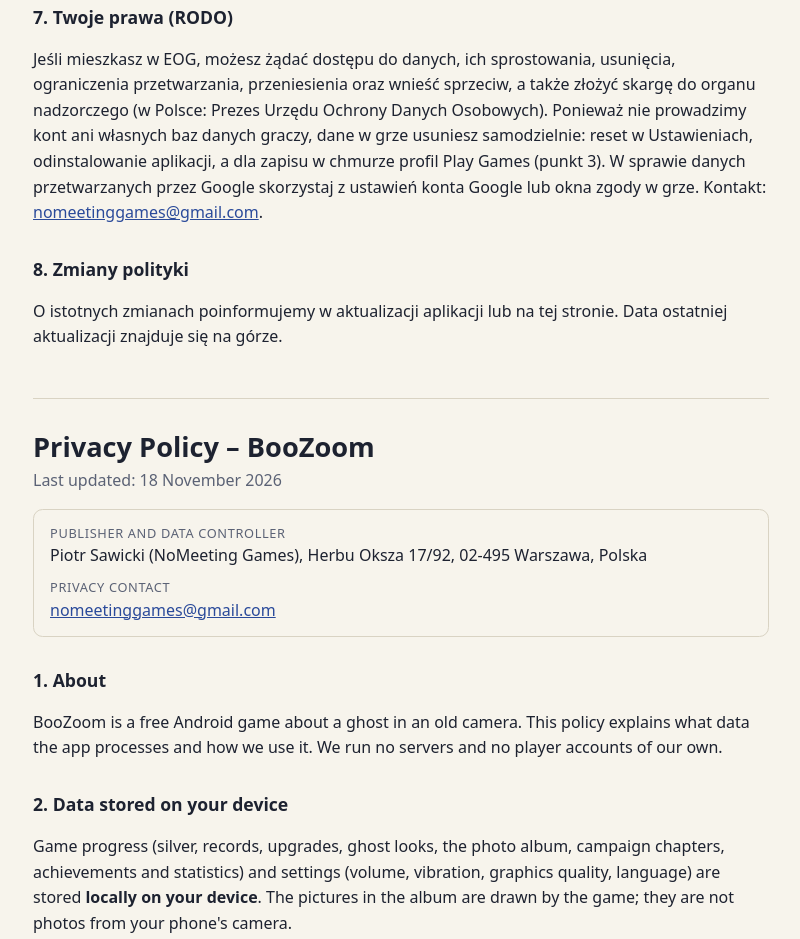
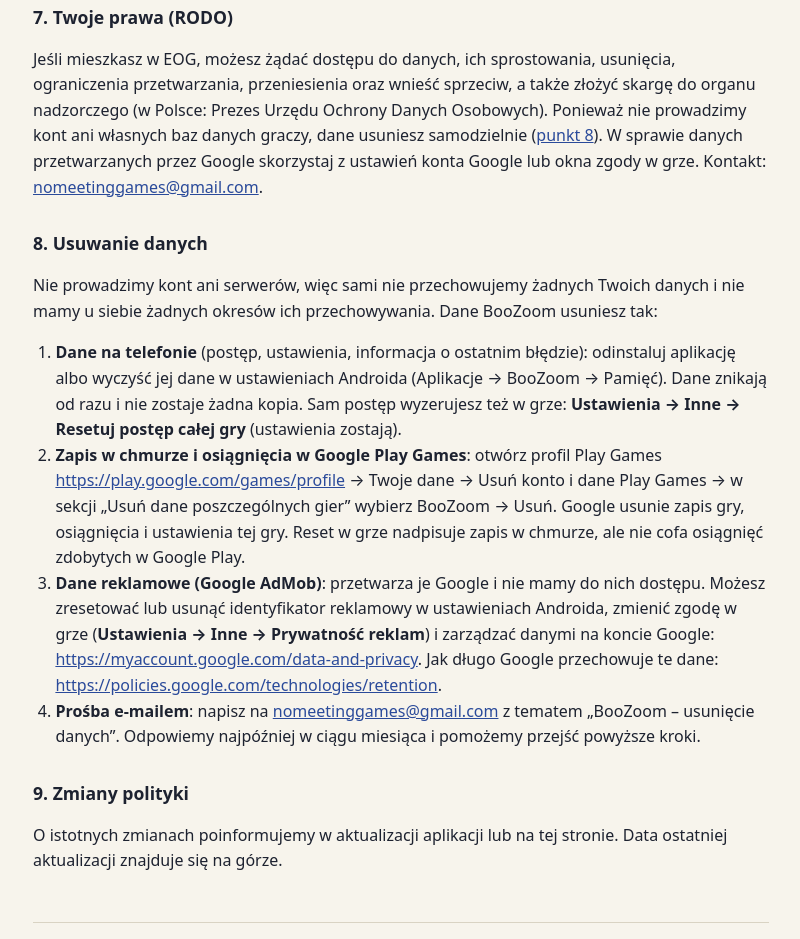
Before and after one commit to NoMeetingGames/boozoom-privacy, a plain HTML site: page index.html in a window 1280 px wide. Shown: the part 2157-3096 px from the top of the page, without its empty margins (239-1039 px from the left). Drawn offline with Linux system fonts and the light colour scheme.

Commit message:
Sekcja „Usuwanie danych” (#usuwanie-danych / #delete-data) pod link w Play Console
Co-Authored-By: Claude Opus 5.5 <noreply@anthropic.com>
Claude-Session: https://claude.ai/code/session_01WhanNj4MBNjMFLNWtHcdCB

```diff
--- a/index.html
+++ b/index.html
@@ -20,6 +20,7 @@ dt{font-size:.8rem;color:var(--mute);text-transform:uppercase;letter-spacing:.05
 dd{margin:0 0 .5rem}dd:last-child{margin:0}
 a{color:var(--acc);overflow-wrap:anywhere}
 ol{padding-left:1.4rem}
+h2[id]{scroll-margin-top:1rem}
 section+section{margin-top:3rem;padding-top:1rem;border-top:1px solid var(--line)}
 </style>
 </head>
@@ -62,8 +63,16 @@ section+section{margin-top:3rem;padding-top:1rem;border-top:1px solid var(--line
 <h2>6. Wiek użytkowników</h2>
 <p>Gra jest przeznaczona dla osób od 13 roku życia. Nie kierujemy jej do dzieci i świadomie nie zbieramy danych od dzieci poniżej 13 lat. Jeśli uważasz, że dziecko poniżej tego wieku korzysta z gry, napisz do nas.</p>
 <h2>7. Twoje prawa (RODO)</h2>
-<p>Jeśli mieszkasz w EOG, możesz żądać dostępu do danych, ich sprostowania, usunięcia, ograniczenia przetwarzania, przeniesienia oraz wnieść sprzeciw, a także złożyć skargę do organu nadzorczego (w Polsce: Prezes Urzędu Ochrony Danych Osobowych). Ponieważ nie prowadzimy kont ani własnych baz danych graczy, dane w grze usuniesz samodzielnie: reset w Ustawieniach, odinstalowanie aplikacji, a dla zapisu w chmurze profil Play Games (punkt 3). W sprawie danych przetwarzanych przez Google skorzystaj z ustawień konta Google lub okna zgody w grze. Kontakt: <a href="mailto:nomeetinggames@gmail.com">nomeetinggames@gmail.com</a>.</p>
-<h2>8. Zmiany polityki</h2>
+<p>Jeśli mieszkasz w EOG, możesz żądać dostępu do danych, ich sprostowania, usunięcia, ograniczenia przetwarzania, przeniesienia oraz wnieść sprzeciw, a także złożyć skargę do organu nadzorczego (w Polsce: Prezes Urzędu Ochrony Danych Osobowych). Ponieważ nie prowadzimy kont ani własnych baz danych graczy, dane usuniesz samodzielnie (<a href="#usuwanie-danych">punkt 8</a>). W sprawie danych przetwarzanych przez Google skorzystaj z ustawień konta Google lub okna zgody w grze. Kontakt: <a href="mailto:nomeetinggames@gmail.com">nomeetinggames@gmail.com</a>.</p>
+<h2 id="usuwanie-danych">8. Usuwanie danych</h2>
+<p>Nie prowadzimy kont ani serwerów, więc sami nie przechowujemy żadnych Twoich danych i nie mamy u siebie żadnych okresów ich przechowywania. Dane BooZoom usuniesz tak:</p>
+<ol>
+<li><strong>Dane na telefonie</strong> (postęp, ustawienia, informacja o ostatnim błędzie): odinstaluj aplikację albo wyczyść jej dane w ustawieniach Androida (Aplikacje → BooZoom → Pamięć). Dane znikają od razu i nie zostaje żadna kopia. Sam postęp wyzerujesz też w grze: <strong>Ustawienia → Inne → Resetuj postęp całej gry</strong> (ustawienia zostają).</li>
+<li><strong>Zapis w chmurze i osiągnięcia w Google Play Games</strong>: otwórz profil Play Games <a href="https://play.google.com/games/profile">https://play.google.com/games/profile</a> → Twoje dane → Usuń konto i dane Play Games → w sekcji „Usuń dane poszczególnych gier” wybierz BooZoom → Usuń. Google usunie zapis gry, osiągnięcia i ustawienia tej gry. Reset w grze nadpisuje zapis w chmurze, ale nie cofa osiągnięć zdobytych w Google Play.</li>
+<li><strong>Dane reklamowe (Google AdMob)</strong>: przetwarza je Google i nie mamy do nich dostępu. Możesz zresetować lub usunąć identyfikator reklamowy w ustawieniach Androida, zmienić zgodę w grze (<strong>Ustawienia → Inne → Prywatność reklam</strong>) i zarządzać danymi na koncie Google: <a href="https://myaccount.google.com/data-and-privacy">https://myaccount.google.com/data-and-privacy</a>. Jak długo Google przechowuje te dane: <a href="https://policies.google.com/technologies/retention">https://policies.google.com/technologies/retention</a>.</li>
+<li><strong>Prośba e-mailem</strong>: napisz na <a href="mailto:nomeetinggames@gmail.com?subject=BooZoom%20%E2%80%93%20usuni%C4%99cie%20danych">nomeetinggames@gmail.com</a> z tematem „BooZoom – usunięcie danych”. Odpowiemy najpóźniej w ciągu miesiąca i pomożemy przejść powyższe kroki.</li>
+</ol>
+<h2>9. Zmiany polityki</h2>
 <p>O istotnych zmianach poinformujemy w aktualizacji aplikacji lub na tej stronie. Data ostatniej aktualizacji znajduje się na górze.</p>
 </section>
 <section id="en" lang="en">
@@ -102,8 +111,16 @@ section+section{margin-top:3rem;padding-top:1rem;border-top:1px solid var(--line
 <h2>6. Age</h2>
 <p>The game is intended for users aged 13 and over. It is not directed at children and we do not knowingly collect data from children under 13. If you believe a younger child is using the game, please contact us.</p>
 <h2>7. Your rights (GDPR)</h2>
-<p>If you live in the EEA you may request access, rectification, erasure, restriction, portability, object to processing, and lodge a complaint with your supervisory authority. We keep no accounts or player databases, so you can delete your game data yourself: reset in Settings, uninstall the app, and for the cloud save use your Play Games profile (section 3). For data processed by Google use your Google account settings or the in-game consent dialog. Contact: <a href="mailto:nomeetinggames@gmail.com">nomeetinggames@gmail.com</a>.</p>
-<h2>8. Changes</h2>
+<p>If you live in the EEA you may request access, rectification, erasure, restriction, portability, object to processing, and lodge a complaint with your supervisory authority. We keep no accounts or player databases, so you can delete your data yourself (<a href="#delete-data">section 8</a>). For data processed by Google use your Google account settings or the in-game consent dialog. Contact: <a href="mailto:nomeetinggames@gmail.com">nomeetinggames@gmail.com</a>.</p>
+<h2 id="delete-data">8. Deleting your data</h2>
+<p>We run no accounts or servers, so we do not store any of your data ourselves and have no retention periods of our own. To delete BooZoom data:</p>
+<ol>
+<li><strong>Data on your phone</strong> (progress, settings, the last error note): uninstall the app or clear its data in Android settings (Apps → BooZoom → Storage). It is deleted immediately and no copy remains. You can also reset just the progress in the game: <strong>Settings → Other → Reset all game progress</strong> (settings are kept).</li>
+<li><strong>Cloud save and achievements in Google Play Games</strong>: open your Play Games profile <a href="https://play.google.com/games/profile">https://play.google.com/games/profile</a> → Your data → Delete Play Games account &amp; data → under “Delete individual game data” choose BooZoom → Delete. Google deletes the saved game, achievements and game settings. Resetting in the game overwrites the cloud save but does not remove achievements already unlocked in Google Play.</li>
+<li><strong>Advertising data (Google AdMob)</strong>: processed by Google; we have no access to it. You can reset or delete your advertising ID in Android settings, change your consent in the game (<strong>Settings → Other → Ad privacy</strong>) and manage data in your Google account: <a href="https://myaccount.google.com/data-and-privacy">https://myaccount.google.com/data-and-privacy</a>. How long Google keeps it: <a href="https://policies.google.com/technologies/retention">https://policies.google.com/technologies/retention</a>.</li>
+<li><strong>Request by email</strong>: write to <a href="mailto:nomeetinggames@gmail.com?subject=BooZoom%20%E2%80%93%20data%20deletion">nomeetinggames@gmail.com</a> with the subject “BooZoom – data deletion”. We will reply within one month and help you with the steps above.</li>
+</ol>
+<h2>9. Changes</h2>
 <p>We will announce material changes in an app update or on this page. The date of the last update is shown at the top.</p>
 </section>
 </main>
```
